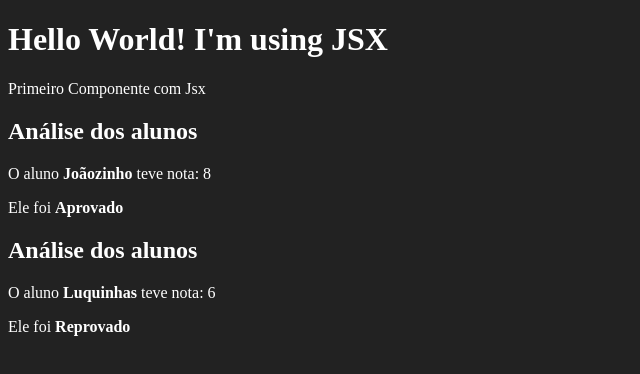
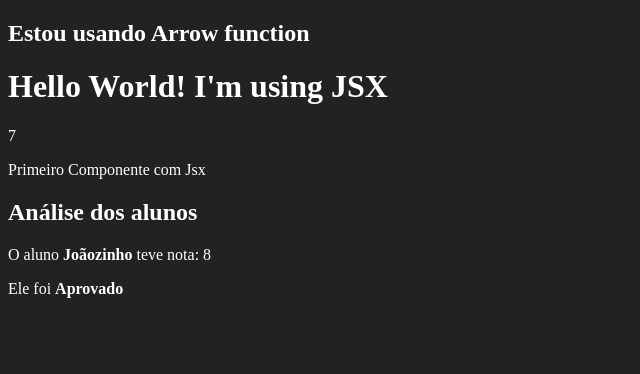
Before and after one commit to Guilher-Melo/Curso-React, a React (Create React App) app: page / in a window 1280 px wide. Shown: the top 374 px of the page, without its empty margins (0-640 px from the left). Built offline with nearby package versions, Linux system fonts and the light colour scheme.

Commit message:
Exemplo número aleatório

```diff
--- /dev/null
+++ b/src/App.jsx
@@ -0,0 +1,18 @@
+/* eslint-disable import/no-anonymous-default-export */
+import React from "react";
+
+import Primeiro from './components/basicos/Primeiro';
+import ComParametro from './components/basicos/ComParametros';
+import RandomNumber from "./components/basicos/RandomNumber";
+
+const forte = <h1> <strong>Hello World! I'm using JSX</strong></h1>;
+
+export default () => (
+    <div>
+      <h2>Estou usando Arrow function</h2>
+    {forte}
+    <RandomNumber numIni={1} numFim={10} />
+    <Primeiro />
+    <ComParametro titulo="Análise dos alunos" nome="Joãozinho" nota={8.0} />
+  </div>
+  );
--- /dev/null
+++ b/src/components/basicos/RandomNumber.jsx
@@ -0,0 +1,11 @@
+import React from "react";
+
+export default function RandomNumber (props) {
+  const { numIni, numFim } = props;
+  const numAle = Math.round(Math.random() * (numFim - numIni) + numIni);
+  return (
+    <>
+      { numAle }
+    </>
+  )
+}
--- a/src/index.js
+++ b/src/index.js
@@ -1,20 +1,15 @@
 import './index.css';
 import ReactDOM from 'react-dom';
 import React from 'react';
+import App from './App';
 
-import Primeiro from './components/basicos/Primeiro';
-import ComParametro from './components/basicos/ComParametros';
+
 
 
 const element = document.getElementById('root');
-const forte = <h1> <strong>Hello World! I'm using JSX</strong></h1>;
+
 
 ReactDOM.render(
-  <div>
-    { forte }
-    <Primeiro></Primeiro>
-    <ComParametro titulo ="Análise dos alunos" nome= "Joãozinho" nota={8.0} />
-    <ComParametro titulo ="Análise dos alunos" nome= "Luquinhas" nota={6.0} />
-  </div>,
+  <App />,
   element
-  );
+);
```
